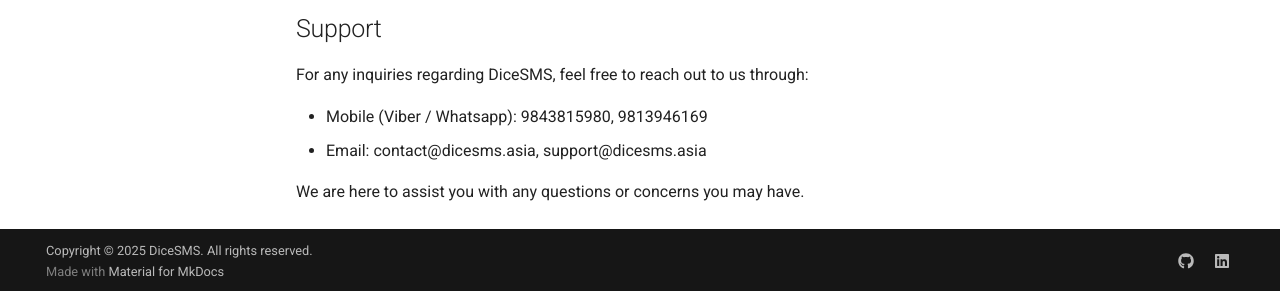
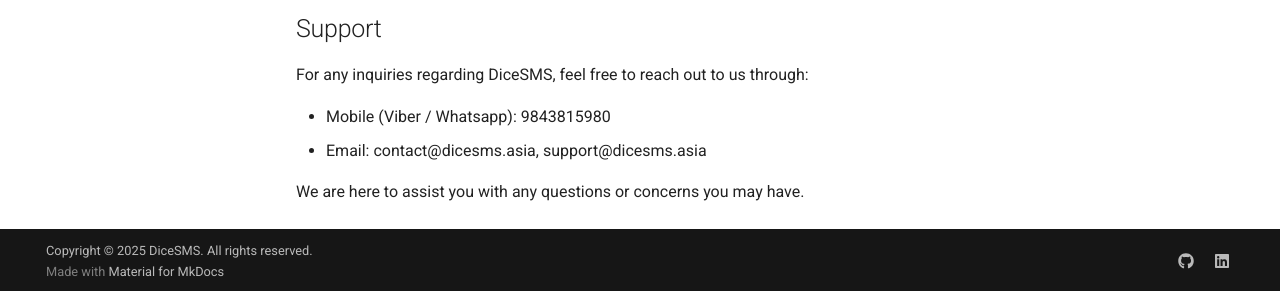
Before and after one commit to Ajna-Lab/Dice-API-Documentation, an MkDocs documentation site: the page built from docs/index.md, in a window 1280 px wide and 1101 px high. Shown: the part 807-1098 px from the top of the window. Built offline with MkDocs 1.6.1 and Material for MkDocs 9.7.7, drawn with Linux system fonts in a browser that asks for light colours.

```diff
--- a/docs/index.md
+++ b/docs/index.md
@@ -26,7 +26,7 @@ By integrating DiceSMS gateway to your application, users can send/receive messa
 
 For any inquiries regarding DiceSMS, feel free to reach out to us through:
 
-+ Mobile (Viber / Whatsapp): 9843815980, 9813946169
++ Mobile (Viber / Whatsapp): 9843815980
 + Email: contact@dicesms.asia, support@dicesms.asia
 
 We are here to assist you with any questions or concerns you may have.
```
